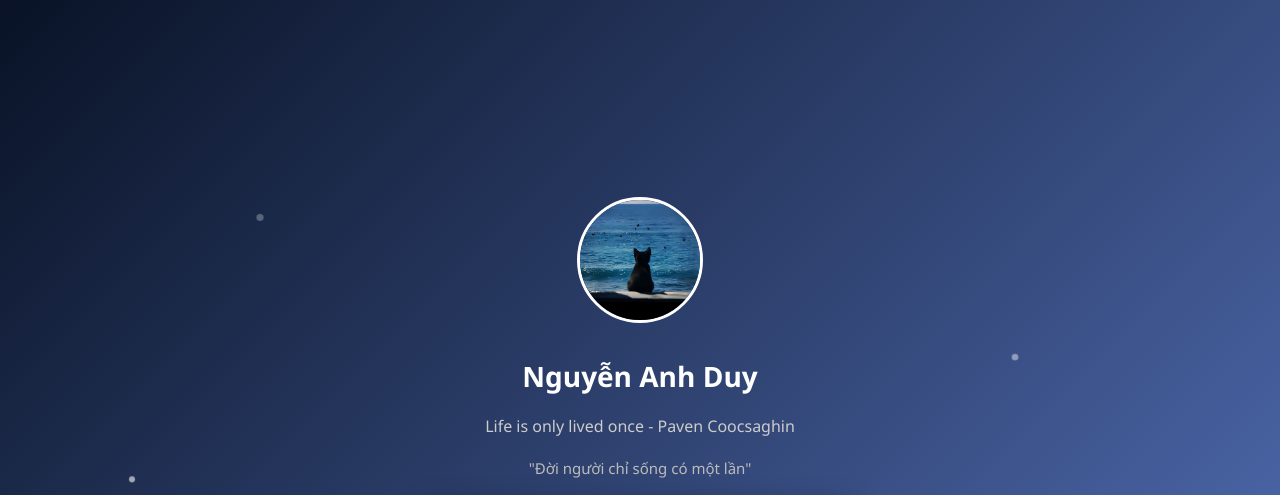
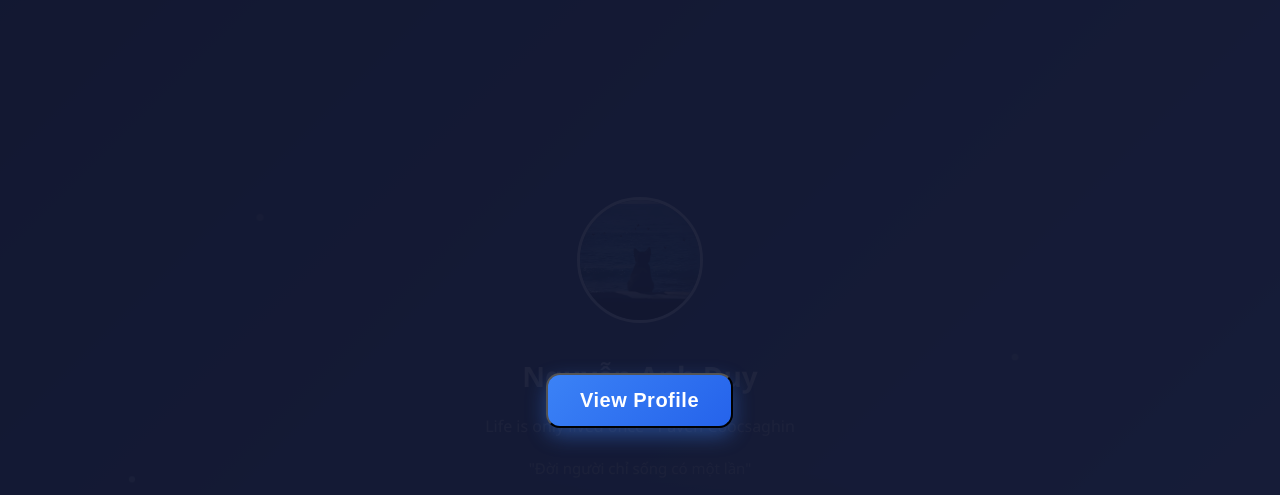
Before and after one commit to newbie0z-lol/profile, a plain HTML site: page index.html in a window 1280 px wide. Shown: the top 495 px of the page. Drawn offline with Linux system fonts and the light colour scheme.

Commit message:
index.html

```diff
--- a/index.html
+++ b/index.html
@@ -6,6 +6,7 @@
     <title>Profile - Anh Duy</title>
     <meta name="viewport" content="width=device-width, initial-scale=1.0">
     <style>
+        /* Free Source Lmao */
         body {
             display: flex;
             justify-content: center;
@@ -79,7 +80,6 @@
             animation: fadeIn 2s ease-in-out;
         }
 
-
         .subtitle {
             font-size: 16px;
             color: #ccc;
@@ -94,7 +94,6 @@
             margin-bottom: 20px;
             animation: fadeIn 5s ease-in-out;
         }
-
 
         @keyframes fadeIn {
             from {
@@ -209,6 +208,101 @@
             }
         }
 
+        /* Overlay intro */
+        .overlay {
+            position: fixed;
+            top: 0;
+            left: 0;
+            width: 100%;
+            height: 100%;
+            background: rgba(19, 25, 51, 0.95);
+            display: flex;
+            justify-content: center;
+            align-items: center;
+            flex-direction: column;
+            z-index: 9999;
+            opacity: 1;
+            transition: opacity 2s ease, visibility 2s ease;
+        }
+
+        .overlay.hidden {
+            opacity: 0;
+            visibility: hidden;
+        }
+
+        .start-btn {
+            display: inline-block;
+            padding: 14px 32px;
+            background: linear-gradient(135deg, #3b82f6, #2563eb);
+            color: #fff;
+            text-decoration: none;
+            border-radius: 14px;
+            font-size: 20px;
+            font-weight: 600;
+            letter-spacing: 0.5px;
+            position: relative;
+            overflow: hidden;
+            box-shadow: 0 8px 20px rgba(59, 130, 246, 0.4);
+            transition: all 0.6s ease;
+            opacity: 0;
+            transform: translateY(30px) scale(0.9);
+            animation: fadeInUp 1s ease forwards;
+            animation-delay: 0.5s;
+            cursor: pointer;
+        }
+
+        /* Hiệu ứng ánh sáng quét */
+        .start-btn::before {
+            content: "";
+            position: absolute;
+            top: 0;
+            left: -75%;
+            width: 50%;
+            height: 100%;
+            background: linear-gradient(120deg, transparent, rgba(255, 255, 255, 0.5), transparent);
+            transform: skewX(-20deg);
+            animation: shine 3s infinite;
+        }
+
+        /* Hover */
+        .start-btn:hover {
+            transform: translateY(-3px) scale(1.05);
+            box-shadow: 0 12px 28px rgba(59, 130, 246, 0.6);
+            background: linear-gradient(135deg, #60a5fa, #2563eb);
+        }
+
+        /* Khi nhấn */
+        .start-btn:active {
+            transform: scale(0.95);
+        }
+
+        /* Keyframes */
+        @keyframes fadeInUp {
+            0% {
+                opacity: 0;
+                transform: translateY(30px) scale(0.9);
+            }
+
+            100% {
+                opacity: 1;
+                transform: translateY(0) scale(1);
+            }
+        }
+
+        @keyframes shine {
+            0% {
+                left: -75%;
+            }
+
+            50% {
+                left: 125%;
+            }
+
+            100% {
+                left: 125%;
+            }
+        }
+
         /* Responsive */
         @media (max-width: 500px) {
             h1 {
@@ -233,6 +327,11 @@
 </head>
 
 <body>
+    <!-- Overlay mở đầu -->
+    <div class="overlay" id="overlay">
+        <button class="start-btn" id="startBtn">View Profile</button>
+    </div>
+
     <!-- Hiệu ứng hạt -->
     <div class="particles">
         <div class="particle" style="left:10%; animation-duration:12s;"></div>
@@ -247,7 +346,6 @@
     </div>
 
     <!-- Profile -->
-
     <img src="meo.jpg" class="avatar" alt="Avatar">
     <h1>Nguyễn Anh Duy</h1>
     <p class="subtitle">Life is only lived once - Paven Coocsaghin</p>
@@ -280,6 +378,11 @@
         <p class="h1">web by me</p>
     </footer>
 
+    <!-- Nhạc nền -->
+    <audio id="bgMusic" loop>
+        <source src="music.mp3" type="audio/mpeg">
+    </audio>
+
     <script>
         // 3D tilt cho card
         const card = document.getElementById("card");
@@ -299,6 +402,24 @@
             card.style.transform = "rotateX(0) rotateY(0)";
             card.style.boxShadow = "0 10px 30px rgba(0,0,0,0.4)";
         });
+
+        // Overlay + nhạc
+        const overlay = document.getElementById("overlay");
+        const startBtn = document.getElementById("startBtn");
+        const bgMusic = document.getElementById("bgMusic");
+
+        startBtn.addEventListener("click", () => {
+            // Nút biến mất trước
+            startBtn.style.opacity = "0";
+            startBtn.style.transform = "scale(0.8)";
+            startBtn.style.transition = "all 0.6s ease";
+
+            // Sau 0.6s overlay biến mất
+            setTimeout(() => {
+                overlay.classList.add("hidden");
+                bgMusic.play();
+            }, 600);
+        });
     </script>
 </body>
 
```
